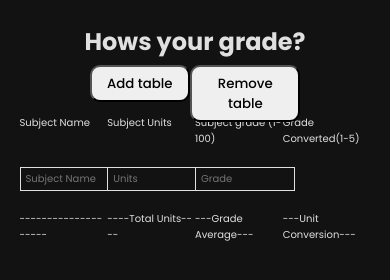
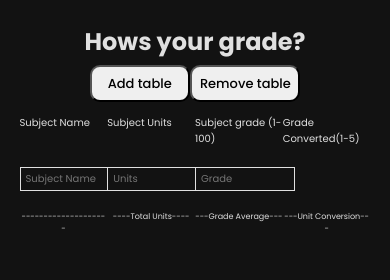
Before and after one commit to CedLeo/GradeCalculator, a plain HTML site: page index.html in a window 390 px wide. Drawn offline with Linux system fonts and the light colour scheme.

Commit message:
Minor changes responsive
minor changes to media query button and font sizes

```diff
--- a/styles.css
+++ b/styles.css
@@ -82,6 +82,10 @@ input::-webkit-inner-spin-button {
     .title{
         font-size: 12px;
     }
+    button{
+        font-size: 13px;
+        width: 80px;
+    }
     button:nth-of-type(2){
         left: 20%;
     }
@@ -97,6 +101,10 @@ input::-webkit-inner-spin-button {
         font-size: 10px;
         text-transform: none;
     }
+    .row-item p{
+        text-align: center;
+        font-size: 8px;
+    }
     input{
         width: 100%;
         font-size: 10px;
```
